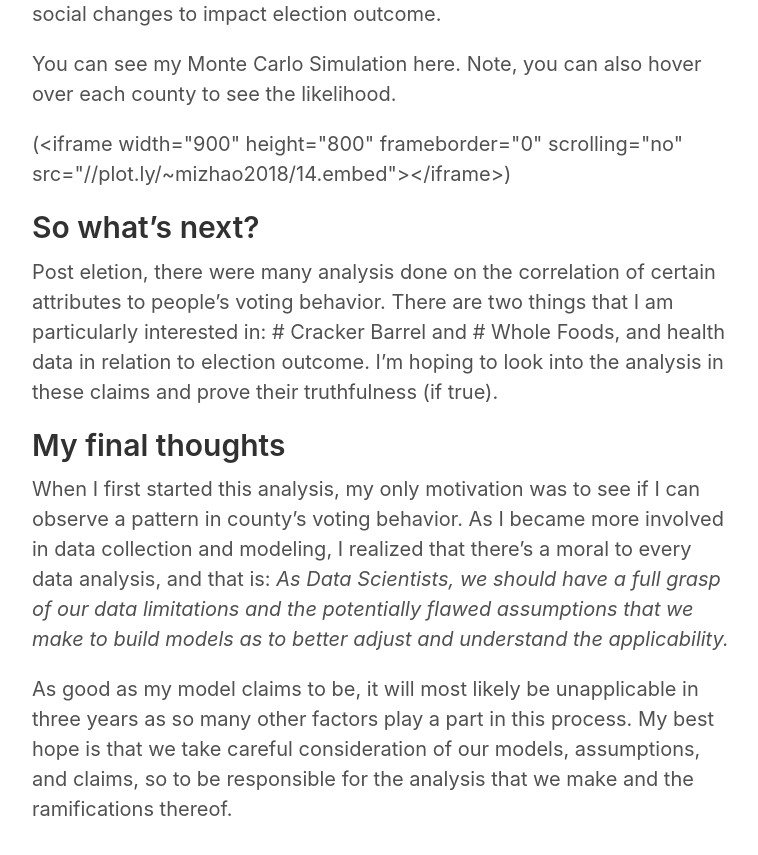
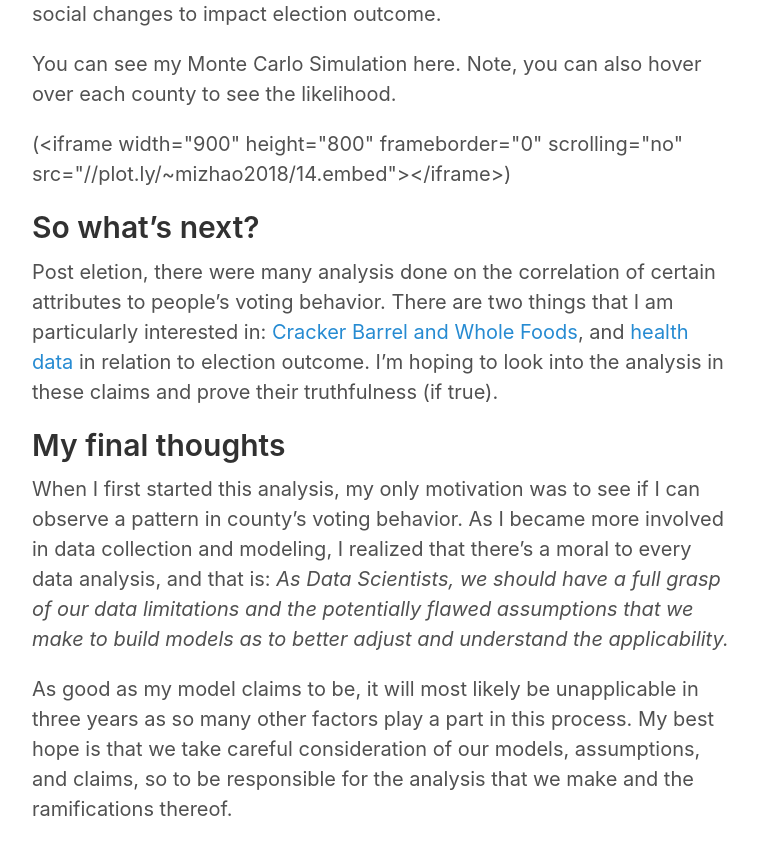
Before and after one commit to mizhao2018/mizhao2018.github.io, a Jekyll site: the page built from _posts/2018-05-21-Predicting-2016-Presidential-Election-Outcome-by-County.md, in a window 1280 px wide and 900 px high, scrolled down 3056 px. Shown: the top 855 px of the window, without its empty margins (258-1016 px from the left). Built offline with Jekyll 4.4.1, drawn with Linux system fonts in a browser that asks for light colours; part of the change alters nothing that is shown.

```diff
--- a/_posts/2018-05-21-Predicting-2016-Presidential-Election-Outcome-by-County.md
+++ b/_posts/2018-05-21-Predicting-2016-Presidential-Election-Outcome-by-County.md
@@ -32,7 +32,7 @@ You can see my Monte Carlo Simulation here. Note, you can also hover over each c
 (<iframe width="900" height="800" frameborder="0" scrolling="no" src="//plot.ly/~mizhao2018/14.embed"></iframe>)
 
 ## So what's next?
-Post eletion, there were many analysis done on the correlation of certain attributes to people's voting behavior. There are two things that I am particularly interested in: # Cracker Barrel and # Whole Foods, and health data in relation to election outcome. I'm hoping to look into the analysis in these claims and prove their truthfulness (if true).
+Post eletion, there were many analysis done on the correlation of certain attributes to people's voting behavior. There are two things that I am particularly interested in: [Cracker Barrel and Whole Foods](https://twitter.com/Redistrict/status/796425128359972864), and [health data](https://www.economist.com/news/united-states/21710265-local-health-outcomes-predict-trumpward-swings-illness-indicator) in relation to election outcome. I'm hoping to look into the analysis in these claims and prove their truthfulness (if true).
 
 ## My final thoughts
 When I first started this analysis, my only motivation was to see if I can observe a pattern in county's voting behavior. As I became more involved in data collection and modeling, I realized that there's a moral to every data analysis, and that is:
```
